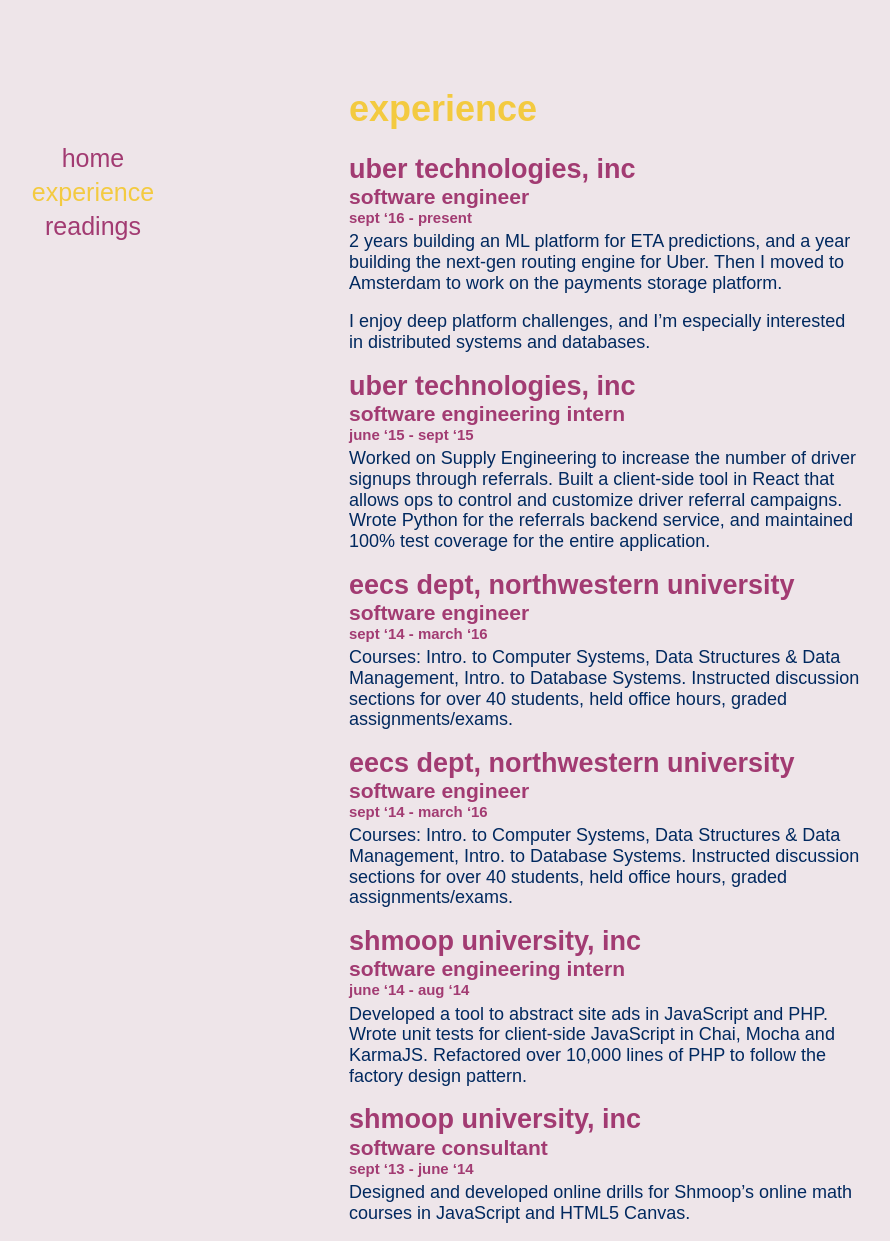
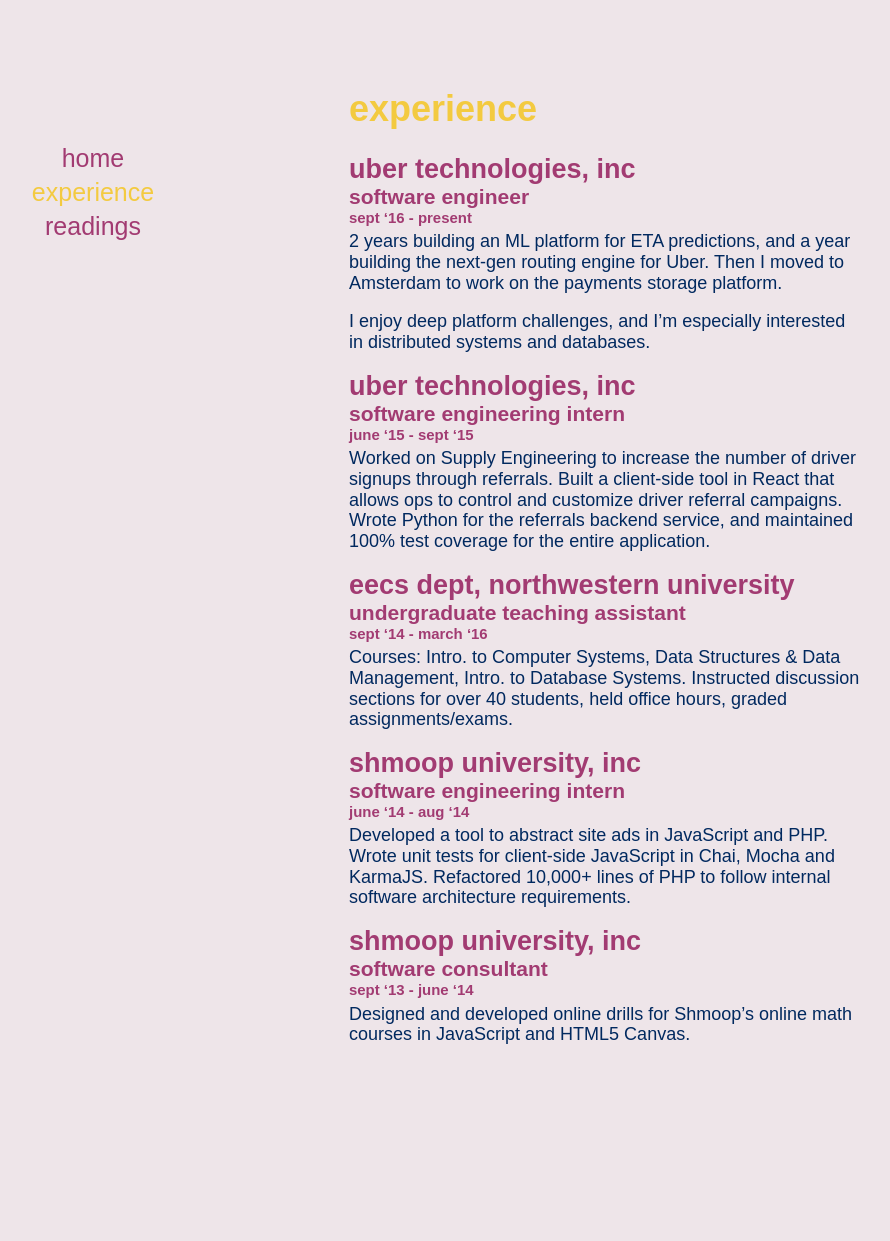
Before and after one commit to nevilgeorge/www-blog, a Jekyll site: the page built from experience.md, in a window 1280 px wide. Shown: the whole page, without its empty margins (35-925 px from the left). Built offline with Jekyll 4.4.1, drawn with Linux system fonts in a browser that asks for light colours; nearby versions of some CDN libraries; some web fonts are replaced; library files that are not in the unit come from our copies; after the commit the page ends 1063 px from its top, so only the background shows below that.

Commit message:
Fix experience text

```diff
--- a/experience.md
+++ b/experience.md
@@ -22,13 +22,7 @@
 Wrote Python for the referrals backend service, and maintained 100% test coverage for the entire application.
 
 ## eecs dept, northwestern university
-### software engineer
-##### sept '14 - march '16
-Courses: Intro. to Computer Systems, Data Structures & Data Management, Intro. to Database Systems.
-Instructed discussion sections for over 40 students, held office hours, graded assignments/exams.
-
-## eecs dept, northwestern university
-### software engineer
+### undergraduate teaching assistant
 ##### sept '14 - march '16
 Courses: Intro. to Computer Systems, Data Structures & Data Management, Intro. to Database Systems.
 Instructed discussion sections for over 40 students, held office hours, graded assignments/exams.
@@ -38,7 +32,7 @@
 ##### june '14 - aug '14
 Developed a tool to abstract site ads in JavaScript and PHP.
 Wrote unit tests for client-side JavaScript in Chai, Mocha and KarmaJS.
-Refactored over 10,000 lines of PHP to follow the factory design pattern.
+Refactored 10,000+ lines of PHP to follow internal software architecture requirements.
 
 ## shmoop university, inc
 ### software consultant
```
